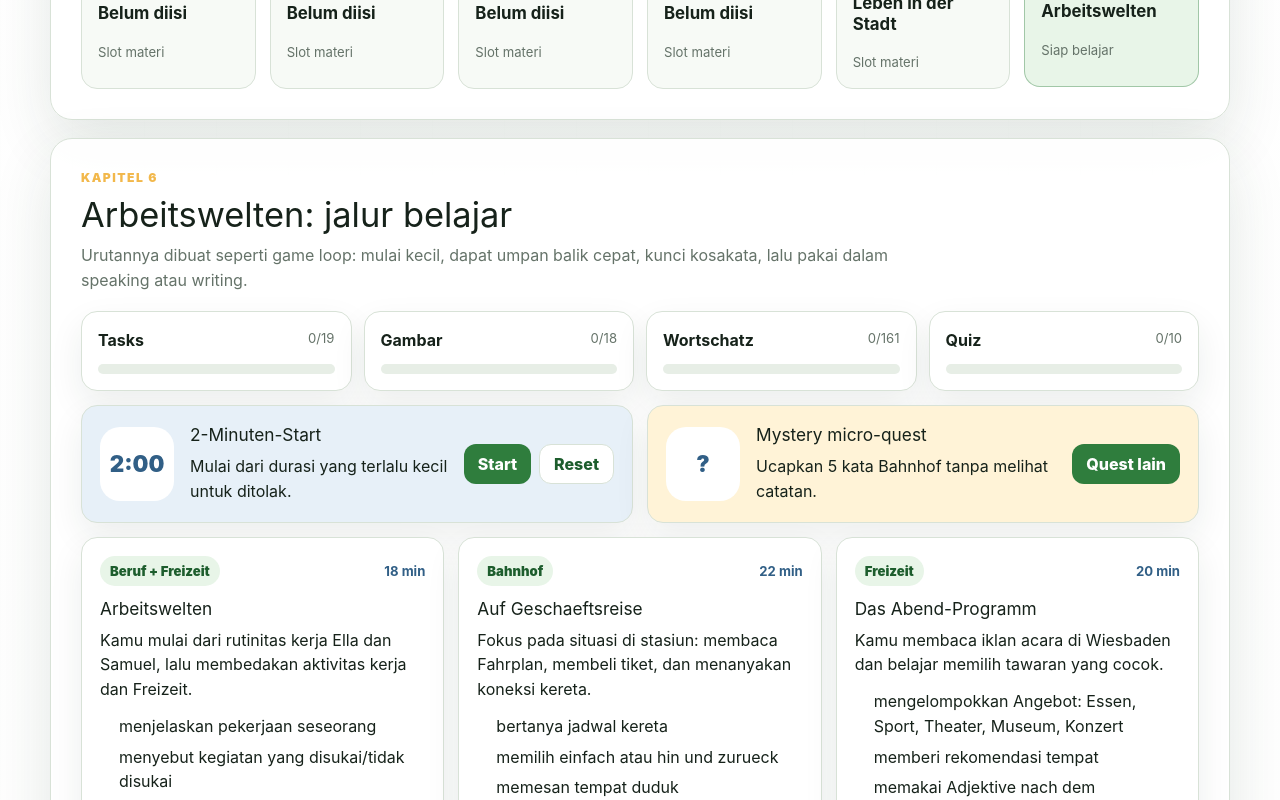
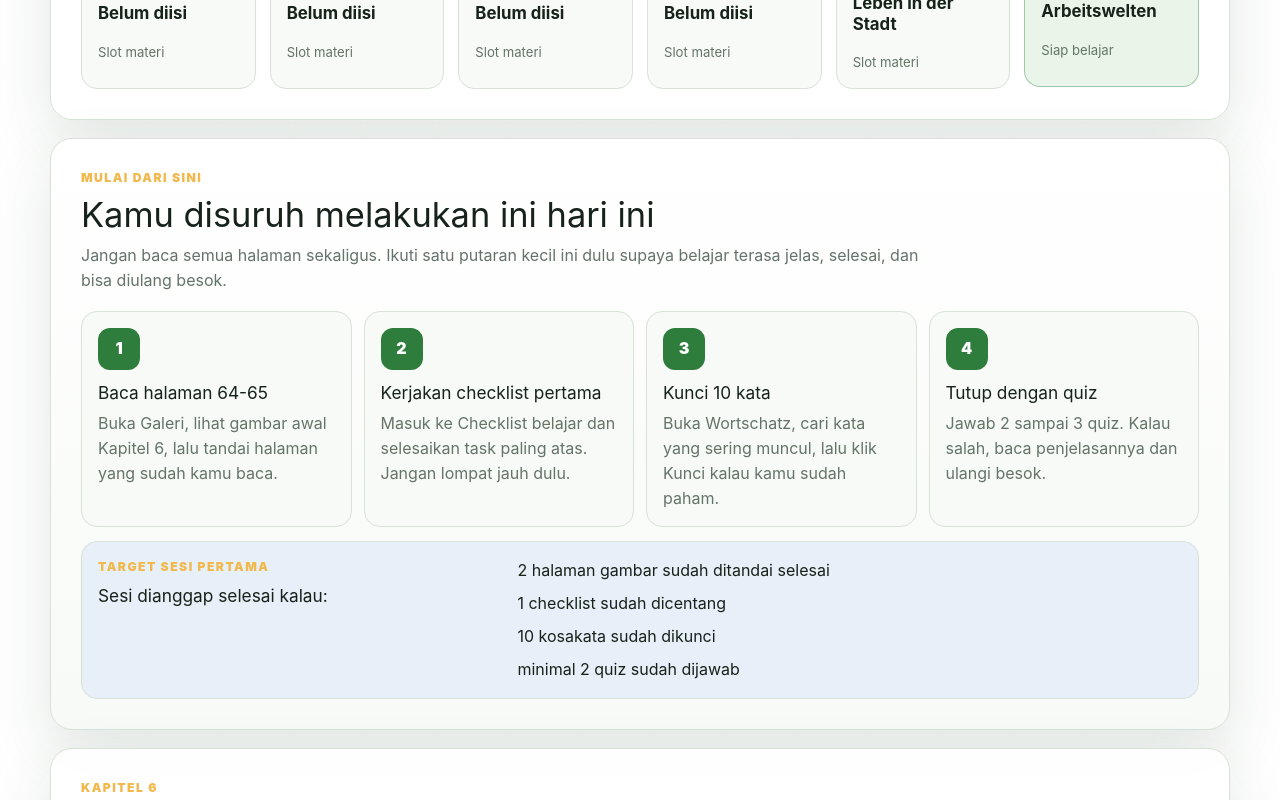
Before and after one commit to divorahim13/belajarperkapiteldivo, a Next.js app: page / in a window 1280 px wide. Shown: the part 680-1480 px from the top of the page. Built offline with nearby package versions, Linux system fonts and the light colour scheme.

Commit message:
Add Kapitel 6 study guide

```diff
--- a/app/globals.css
+++ b/app/globals.css
@@ -235,6 +235,10 @@ h3 {
   border-radius: 22px;
 }
 
+section[id] {
+  scroll-margin-top: 86px;
+}
+
 .section-heading {
   max-width: 850px;
   margin-bottom: 18px;
@@ -242,6 +246,63 @@ h3 {
 
 .section-heading p:not(.eyebrow) {
   color: var(--muted);
+}
+
+.guide-panel {
+  background:
+    linear-gradient(180deg, rgba(255, 255, 255, 0.96), rgba(247, 250, 246, 0.98)),
+    var(--panel);
+}
+
+.start-grid {
+  display: grid;
+  grid-template-columns: repeat(4, minmax(0, 1fr));
+  gap: 12px;
+  margin-bottom: 14px;
+}
+
+.start-card,
+.finish-box {
+  border: 1px solid var(--line);
+  border-radius: 16px;
+  background: var(--panel-soft);
+  padding: 16px;
+}
+
+.start-card span {
+  display: grid;
+  width: 42px;
+  height: 42px;
+  place-items: center;
+  margin-bottom: 12px;
+  border-radius: 12px;
+  background: var(--green);
+  color: white;
+  font-weight: 950;
+}
+
+.start-card p {
+  margin-bottom: 0;
+  color: var(--muted);
+}
+
+.finish-box {
+  display: grid;
+  grid-template-columns: minmax(220px, 0.72fr) minmax(0, 1.28fr);
+  gap: 16px;
+  align-items: start;
+  background: var(--blue-soft);
+}
+
+.finish-box h3 {
+  margin-bottom: 0;
+}
+
+.finish-box ul {
+  display: grid;
+  gap: 8px;
+  margin: 0;
+  padding-left: 19px;
 }
 
 .chapter-grid,
@@ -744,6 +805,14 @@ h3 {
     grid-template-columns: 1fr;
   }
 
+  .start-grid {
+    grid-template-columns: repeat(2, minmax(0, 1fr));
+  }
+
+  .finish-box {
+    grid-template-columns: 1fr;
+  }
+
   .chapter-grid {
     grid-template-columns: repeat(3, minmax(0, 1fr));
   }
@@ -778,6 +847,7 @@ h3 {
   }
 
   .dashboard-grid,
+  .start-grid,
   .chapter-grid,
   .module-grid,
   .gallery-grid {
--- a/app/page.tsx
+++ b/app/page.tsx
@@ -44,6 +44,7 @@ const defaultProgress: ProgressState = {
 
 const navItems = [
   ["#home", "Home"],
+  ["#mulai", "Mulai"],
   ["#plan", "Plan"],
   ["#gallery", "Gambar"],
   ["#wortschatz", "Wortschatz"],
@@ -51,6 +52,36 @@ const navItems = [
   ["#redemittel", "Redemittel"],
   ["#lesen", "Lesen"],
   ["#training", "Training"],
+];
+
+const startSteps = [
+  {
+    label: "1",
+    title: "Baca halaman 64-65",
+    text: "Buka Galeri, lihat gambar awal Kapitel 6, lalu tandai halaman yang sudah kamu baca.",
+  },
+  {
+    label: "2",
+    title: "Kerjakan checklist pertama",
+    text: "Masuk ke Checklist belajar dan selesaikan task paling atas. Jangan lompat jauh dulu.",
+  },
+  {
+    label: "3",
+    title: "Kunci 10 kata",
+    text: "Buka Wortschatz, cari kata yang sering muncul, lalu klik Kunci kalau kamu sudah paham.",
+  },
+  {
+    label: "4",
+    title: "Tutup dengan quiz",
+    text: "Jawab 2 sampai 3 quiz. Kalau salah, baca penjelasannya dan ulangi besok.",
+  },
+];
+
+const finishSignals = [
+  "2 halaman gambar sudah ditandai selesai",
+  "1 checklist sudah dicentang",
+  "10 kosakata sudah dikunci",
+  "minimal 2 quiz sudah dijawab",
 ];
 
 function todayKey() {
@@ -310,6 +341,39 @@ export default function Home() {
 
       {progress.selectedChapter === "6" ? (
         <>
+          <section id="mulai" className="section-panel guide-panel">
+            <div className="section-heading">
+              <p className="eyebrow">Mulai dari sini</p>
+              <h2>Kamu disuruh melakukan ini hari ini</h2>
+              <p>
+                Jangan baca semua halaman sekaligus. Ikuti satu putaran kecil ini dulu supaya belajar terasa jelas,
+                selesai, dan bisa diulang besok.
+              </p>
+            </div>
+
+            <div className="start-grid">
+              {startSteps.map((step) => (
+                <article className="start-card" key={step.label}>
+                  <span>{step.label}</span>
+                  <h3>{step.title}</h3>
+                  <p>{step.text}</p>
+                </article>
+              ))}
+            </div>
+
+            <div className="finish-box">
+              <div>
+                <p className="eyebrow">Target sesi pertama</p>
+                <h3>Sesi dianggap selesai kalau:</h3>
+              </div>
+              <ul>
+                {finishSignals.map((signal) => (
+                  <li key={signal}>{signal}</li>
+                ))}
+              </ul>
+            </div>
+          </section>
+
           <section id="plan" className="section-panel">
             <div className="section-heading">
               <p className="eyebrow">Kapitel 6</p>
@@ -379,7 +443,7 @@ export default function Home() {
             <div className="section-heading">
               <p className="eyebrow">Tracking</p>
               <h2>Checklist belajar</h2>
-              <p>{nextTask ? `Next tiny action: ${nextTask.label}` : "Semua task utama selesai. Saatnya review dan ulangi quiz."}</p>
+              <p>{nextTask ? `Langkah kecil berikutnya: ${nextTask.label}` : "Semua task utama selesai. Saatnya review dan ulangi quiz."}</p>
             </div>
 
             <div className="task-list">
```
